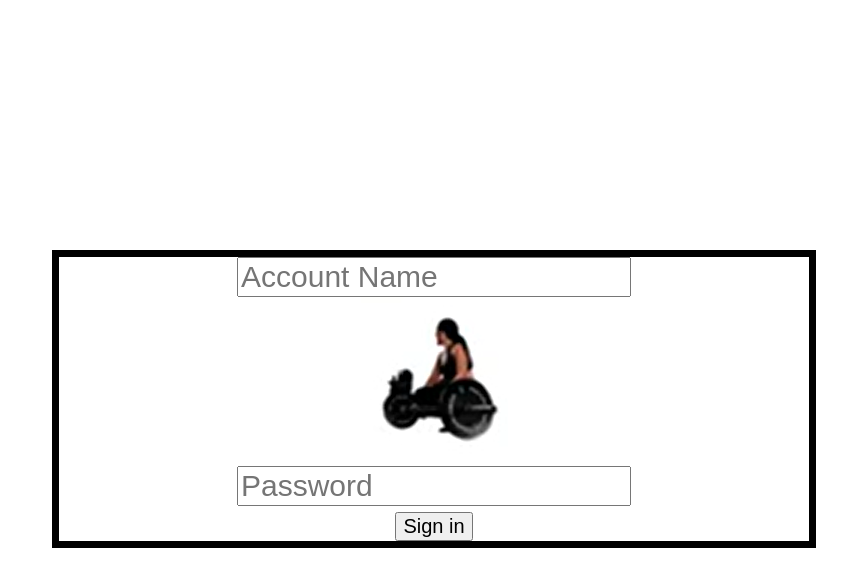
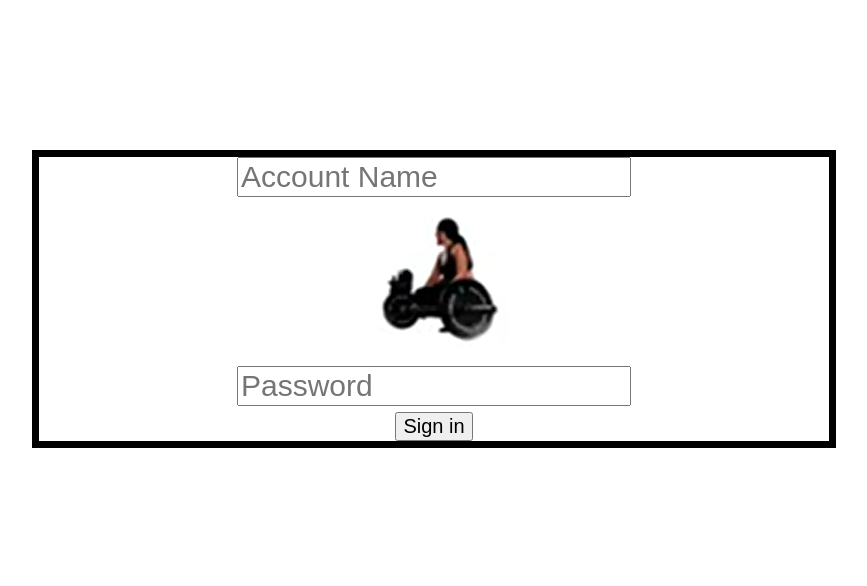
Before and after one commit to KorayYavuzYalcinkaya/fitnesscentersystem, a website: page fitnesscentersystem/index.htm in a window 1280 px wide. Shown: the whole page, without its empty margins (206-1073 px from the left). Drawn offline with Linux system fonts and the light colour scheme.

Commit message:
fitnesscentersystem

```diff
--- a/fitnesscentersystem/index.htm
+++ b/fitnesscentersystem/index.htm
@@ -12,7 +12,7 @@
     </style>
 </head>
 <body style="text-align: center;">
-    <form action="" style="border: 7px solid black;margin: 250px;font-size: 30px;">
+    <form action="" style="border: 7px solid black;margin: 230px;font-size: 30px;margin-top: 150px;">
         <input name="hesap" placeholder="Account Name" type="text"><br>
         <img src="/g1.png"><br>
         <input name="sifre" placeholder="Password" type="text"><br>
```
